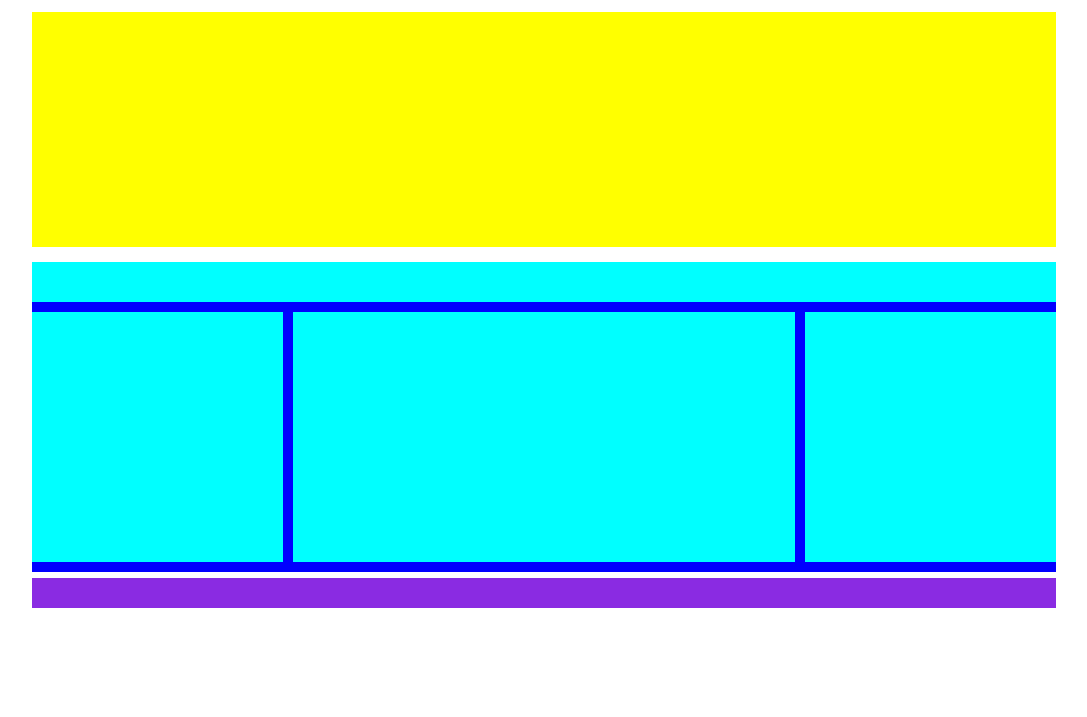
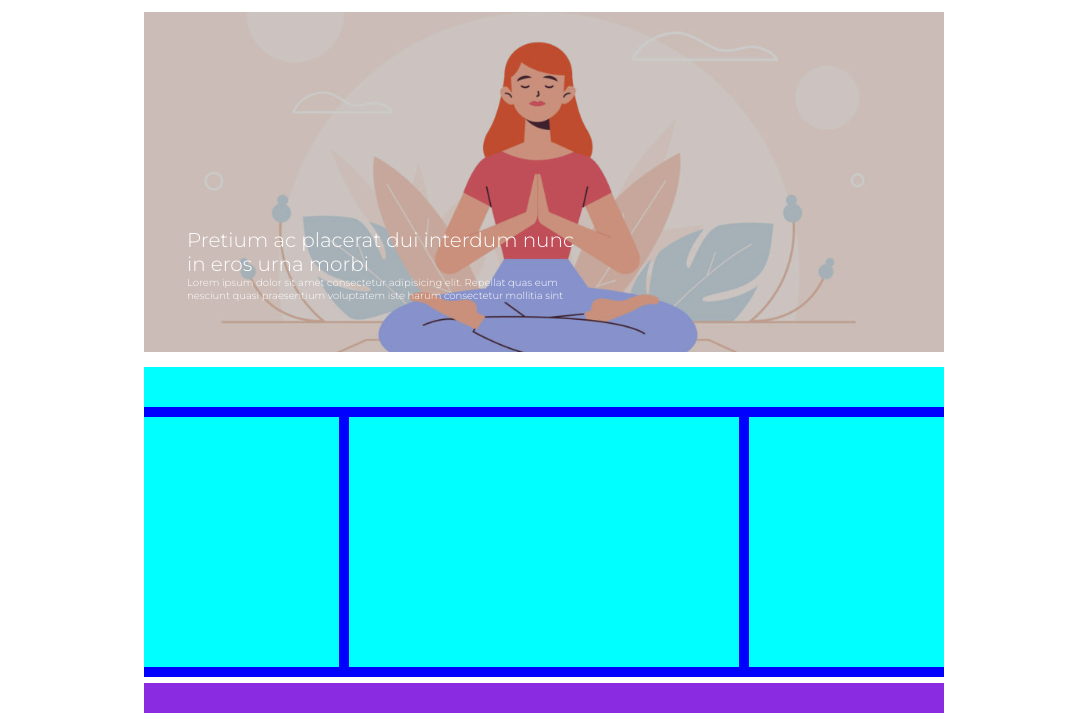
Before and after one commit to GerryFox22/htmlcss-wp, a plain HTML site: page index.html in a window 1280 px wide. Shown: the part 83-800 px from the top of the page, without its empty margins (96-1183 px from the left). Drawn offline with Linux system fonts and the light colour scheme.

Commit message:
main section 1 terminato

```diff
--- a/css/style.css
+++ b/css/style.css
@@ -5,9 +5,11 @@
     font-family: 'Montserrat', sans-serif;
 }
 
+/* Layout pagina */
+
 body{
-    width: 80%;
-    margin: auto;
+    width: 800px;
+    margin: 0 auto;
 }
 
 .clearfix::after {
@@ -23,11 +25,16 @@ body{
 }
 
 .section-1-container {
-    background-color: yellow;
+    position: relative;
+    background-position: center;
+    background-size: cover;
+    background-repeat: no-repeat;
+    background-image: url(../img/banner.jpg);
     width: 100%;
-    height: 235px;
+    height: 340px;
     margin-bottom: 15px;
 }
+
 
 .header-section-2 {
     background-color: aqua;
@@ -65,7 +72,7 @@ body{
     height: 30px;
 }
 
-
+/* Header */
 
 a {
     font-size: 10px;
@@ -95,3 +102,32 @@ a {
     border-right: 1px solid #d3cdcf8a;;
     height: 100%;
 }
+
+
+/* main section 1 */
+
+.section-1-container:before {
+    background-color: rgba(0, 0, 0, 0.20);
+    content: '';
+    display: block;
+    height: 100%;
+
+}
+
+.img-text {
+    width: 450px;
+    position: absolute;
+    bottom: 20px;
+    color: white;
+    padding-left: 43px;
+    padding-bottom: 30px;
+}
+
+#img-text-title {
+    font-size: 20px;
+    font-weight: 500;
+}
+
+#img-text-paragraph {
+    font-size: 10px;
+}
--- a/index.html
+++ b/index.html
@@ -56,7 +56,15 @@
 
         <!-- main section 1 -->
         <section class="section-1-container">
-
+            <div class="img-text">
+                <h2 id="img-text-title">
+                    Pretium ac placerat dui interdum nunc <br>
+                    in eros urna morbi
+                </h2>
+                <p id="img-text-paragraph">
+                    Lorem ipsum dolor sit amet consectetur adipisicing elit. Repellat quas eum nesciunt quasi praesentium voluptatem iste harum consectetur mollitia sint
+                </p>
+            </div>
         </section>
 
         <!-- main section 2 -->
```
